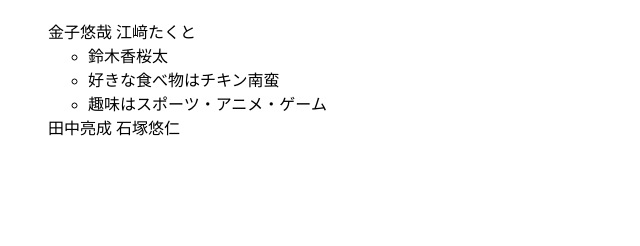
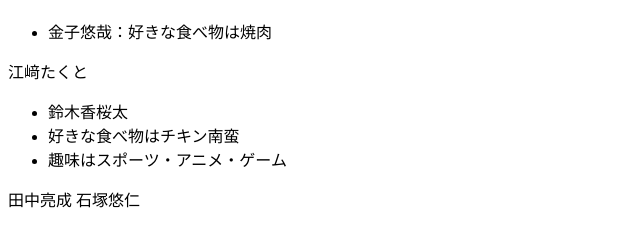
Before and after one commit to yuyakanko/web11, a plain HTML site: page index.html in a window 1280 px wide. Shown: the part 70-316 px from the top of the page, without its empty margins (0-640 px from the left). Drawn offline with Linux system fonts and the light colour scheme.

Commit message:
Update index.html

```diff
--- a/index.html
+++ b/index.html
@@ -6,7 +6,8 @@
 <body>
     <h1>チームメンバー紹介</h1>
     <ul>
-        金子悠哉
+        <li>金子悠哉：好きな食べ物は焼肉</li>
+    </ul>
         江﨑たくと
     <ul>
         <li>鈴木香桜太</li>
```
